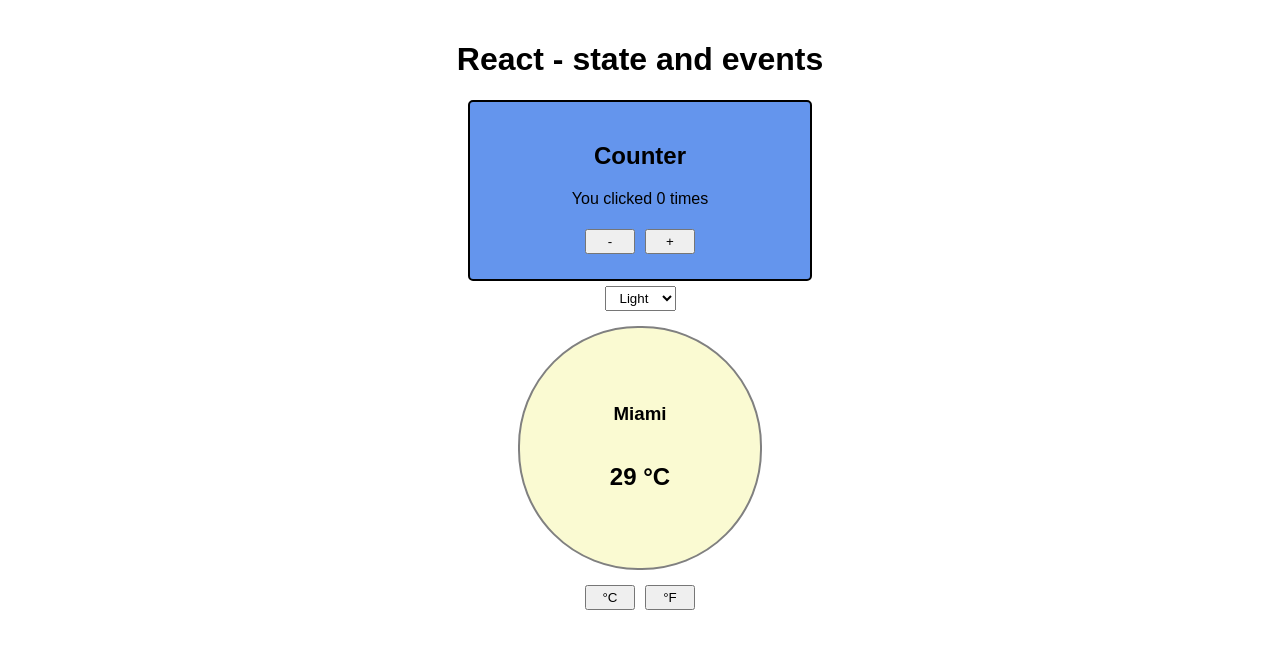
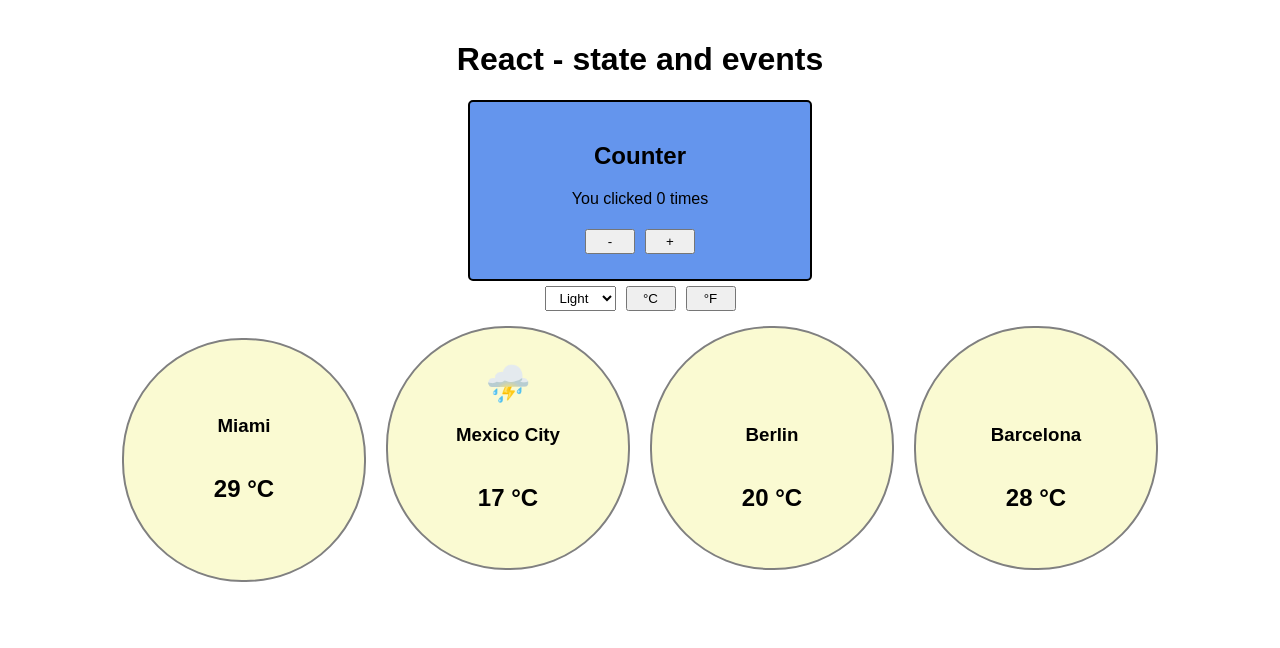
Before and after one commit to jlp21/react-state-and-events, a React (Create React App) app: page / in a window 1280 px wide. Shown: the top 648 px of the page. Built offline with nearby package versions, Linux system fonts and the light colour scheme.

Commit message:
ore widgets

```diff
--- a/src/App.js
+++ b/src/App.js
@@ -5,12 +5,11 @@ import WeatherWidget from './Components/WeatherWidget';
 
 function App() {
   const [theme, setTheme] = useState('light');
+  const [unit, setUnit] = useState('C');
 
   const toggleTheme = event => {
     setTheme(event.target.value);
   };
-
-  const [unit, setUnit] = useState('C');
 
   return (
     <div className={'App ' + theme}>
@@ -22,17 +21,17 @@ function App() {
         <option value="dark"> Dark </option>
       </select>
 
+      <button onClick={() => setUnit('C')}> °C </button>
+      <button onClick={() => setUnit('F')}> °F </button>
+
+      {/* ADD THE WEATHER WIDGET COMPONENT */}
       <div>
         <WeatherWidget city="Miami" icon="" celsius={29} unit={unit} />
+        <WeatherWidget city="Mexico City" icon="⛈️" celsius={17} unit={unit} />
+        <WeatherWidget city="Berlin" icon="️" celsius={20} unit={unit} />
+        <WeatherWidget city="Barcelona" icon="️" celsius={28} unit={unit} />
       </div>
-
-      <button onClick={() => setUnit("C")}> °C </button>
-      <button onClick={() => setUnit("F")}> °F </button>
-
-
     </div>
-
-
   );
 }
 
```
